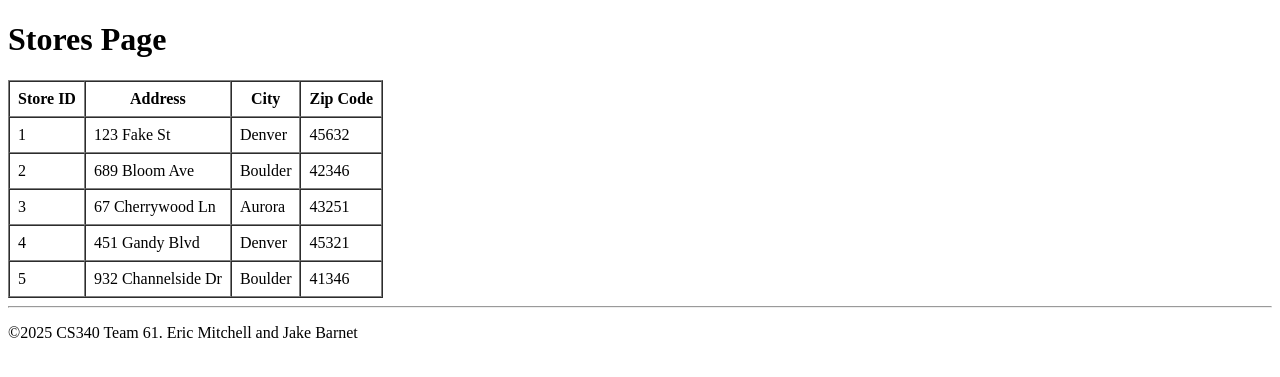
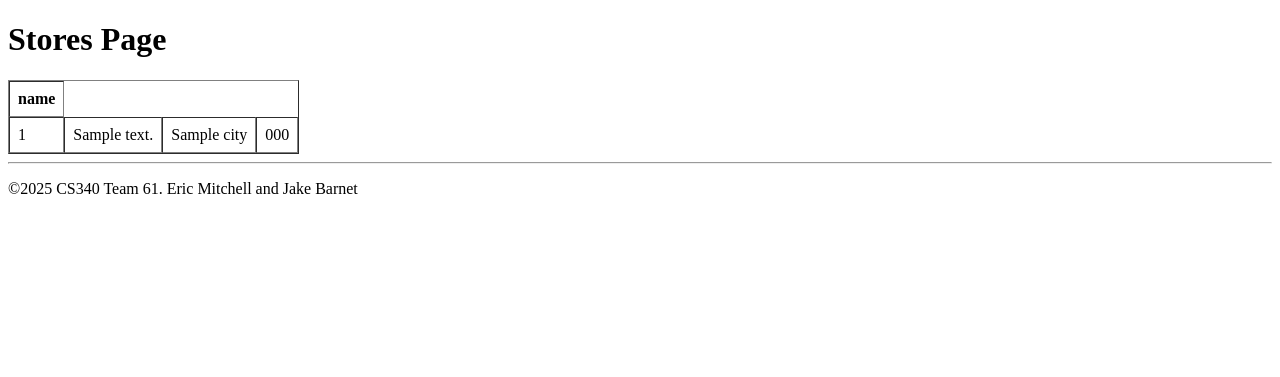
Before and after one commit to jakebarn-osu/cs340-final-project, a Flask app: template templates/stores.html in a window 1280 px wide. Shown: the part 108-485 px from the top of the page. Run offline with Flask 3, Linux system fonts and the light colour scheme; the template is opened without the code that fills it: most values are stand-ins (such as "Sample title", 1, 10 or a date in 2020).

Commit message:
select query and data render added for stores

```diff
--- a/app.py
+++ b/app.py
@@ -1,6 +1,9 @@
 from typing import List
 from flask import Flask, render_template, redirect
 from flask import request
+import db_connector as db
+
+port = 8000
 
 app = Flask(__name__)
 
@@ -22,8 +25,14 @@ def home():
 
 @app.route("/stores", methods=["GET", "POST"])
 def stores():
-   return render_template("/stores.html")
-
+   try:
+      dbConnection = db.connectDB()
+      query1 = "SELECT Stores.id, Stores.address, Stores.city, Stores.zip_code FROM Stores;"
+      stores = db.query(dbConnection, query1).fetchall()
+      return render_template("/stores.html", stores=stores)
+   except Exception as e:
+      print(f"Error executing queries: {e}")
+      return "An error has occured while exceuting DB query", 500
 @app.route("/store-inventory", methods=["GET", "POST", "PUT", "DELETE"])
 def store_inventory():
    return render_template("/store-inventory.html")
--- a/templates/stores.html
+++ b/templates/stores.html
@@ -9,43 +9,20 @@
 <table border="'1" cellpadding="8" cellspacing="0">
 	<thead>
 		<tr>
-			<th>Store ID</th>
-			<th>Address</th>
-			<th>City</th>
-			<th>Zip Code</th>
+			{% for key in stores[0].keys() %}
+			<th>{{ key }}</th>
+			{% endfor %}
 		</tr>
 	</thead>
 	<tbody>
+		{% for store in stores %}
 		<tr>
-			<td>1</td>
-			<td>123 Fake St</td>
-			<td>Denver</td>
-			<td>45632</td>
+			<td>{{ store.id }}</td>
+			<td>{{ store.address }}</td>
+			<td>{{ store.city }}</td>
+			<td>{{ store.zip_code }}</td>
 		</tr>
-		<tr>
-			<td>2</td>
-			<td>689 Bloom Ave</td>
-			<td>Boulder</td>
-			<td>42346</td>
-		</tr>
-		<tr>
-			<td>3</td>
-			<td>67 Cherrywood Ln</td>
-			<td>Aurora</td>
-			<td>43251</td>
-		</tr>
-		<tr>
-			<td>4</td>
-			<td>451 Gandy Blvd</td>
-			<td>Denver</td>
-			<td>45321</td>
-		</tr>
-		<tr>
-			<td>5</td>
-			<td>932 Channelside Dr</td>
-			<td>Boulder</td>
-			<td>41346</td>
-		</tr>
+		{% endfor %}
 	</tbody>
 </table>
 
```
